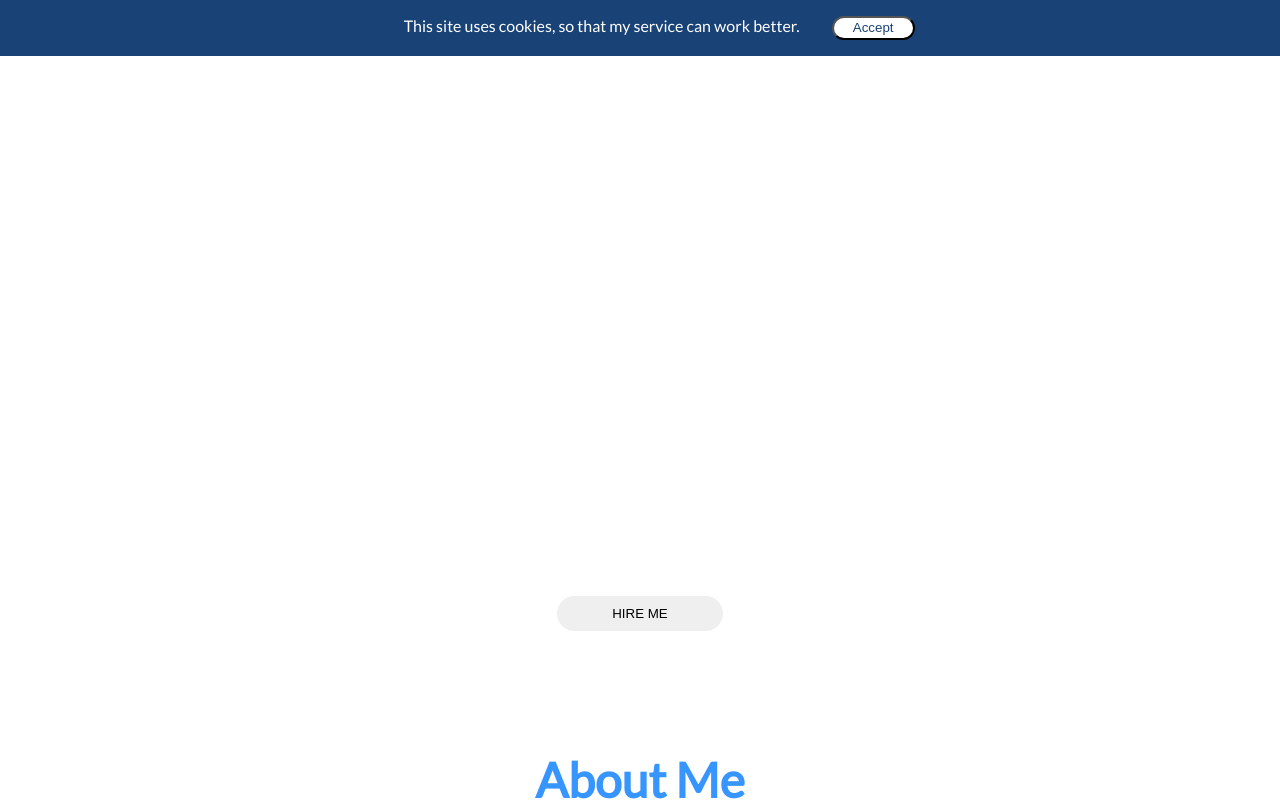
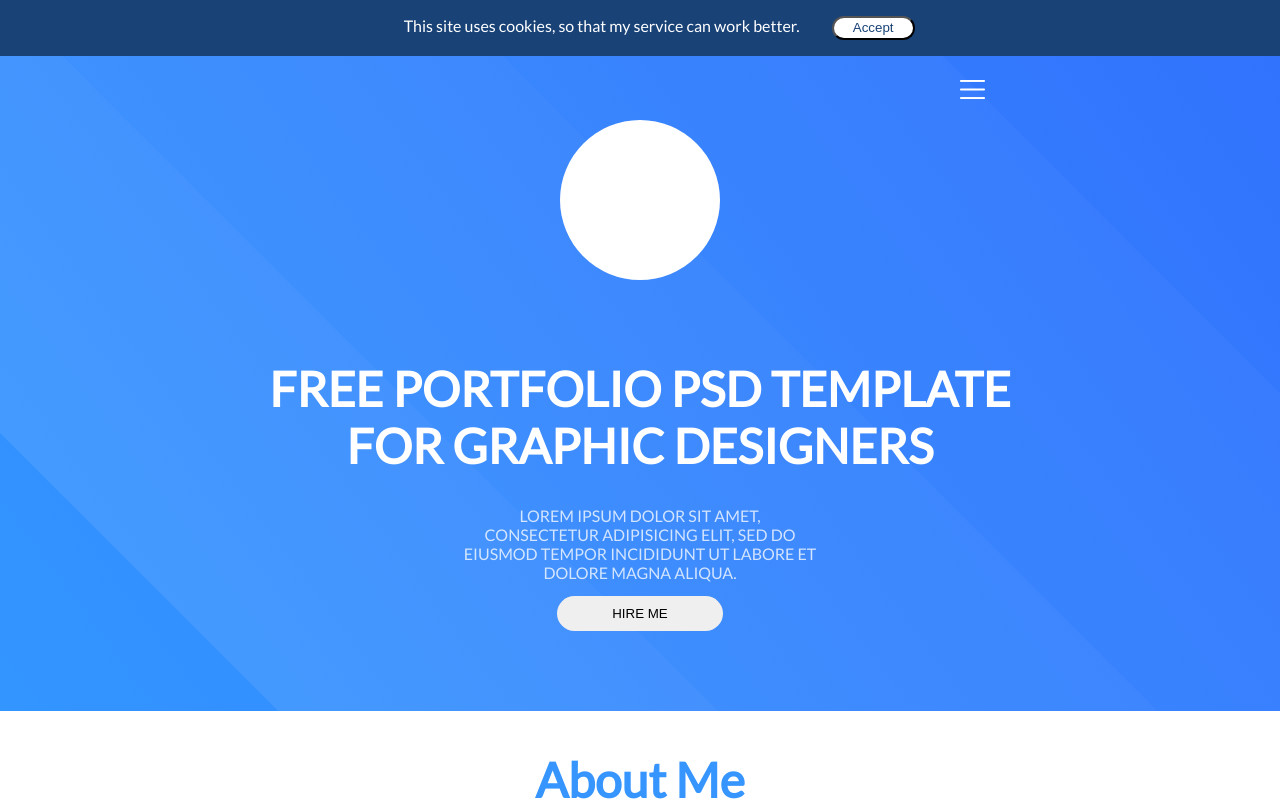
Before and after one commit to Gr-Stanislav/class_work, a plain HTML site: page index.html in a window 1280 px wide. Shown: the top 811 px of the page. Drawn offline with Linux system fonts and the light colour scheme; the site is published under a folder, as on GitHub Pages, so addresses that start at the root find nothing.

Commit message:
fix link

```diff
--- a/CSS/style.css
+++ b/CSS/style.css
@@ -15,7 +15,7 @@ header {
     max-width: 2000px;
     height: auto;
     /* background-color: #3695FF; */
-    background-image: url("/images/trat.png");
+    background-image: url("../images/trat.png");
 }
 
 .top_block {
```
